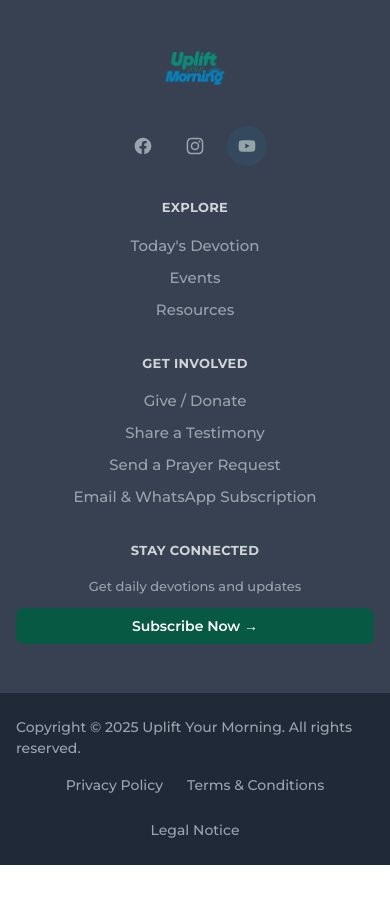
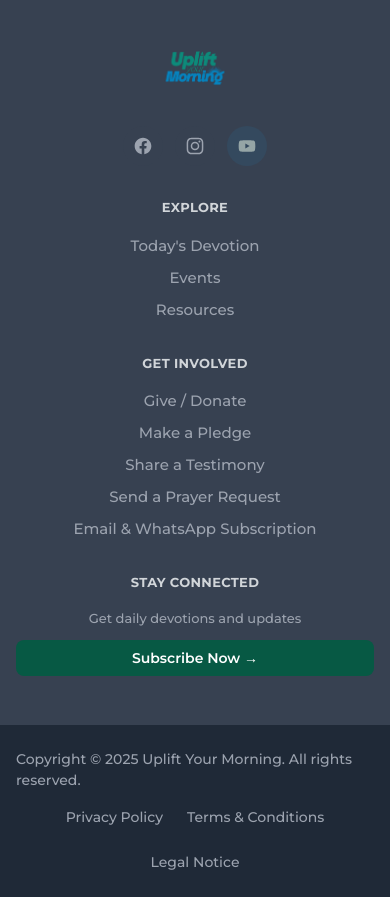
Before and after one commit to josueadimado/uplift-your-morning, a Django app: template templates/community/testimony_form.html in a window 390 px wide. Shown: the part 1073-1970 px from the top of the page. Before the commit the page ends 1938 px from the top, so only its background shows below. Run offline with Django 5.2, Linux system fonts and the light colour scheme; the template is opened without the code that fills it, so the values that code supplies are empty; some libraries are stand-ins or nearby versions.

Commit message:
Add navigation links for pledge form page
- Add 'Pledge' button in desktop navigation next to 'Give' button
- Add 'Make a Pledge' button in mobile menu
- Add 'Make a Pledge' link in footer under 'Get Involved' section
- Makes pledge form easily accessible from main navigation

```diff
--- a/templates/base.html
+++ b/templates/base.html
@@ -505,6 +505,13 @@
                            onmouseout="this.style.background='white'; this.style.color='var(--primary)'">
                             Give
                         </a>
+                        <a href="{% url 'pages:pledge_form' %}"
+                           class="px-5 py-2 rounded-md font-semibold transition-all border hover:text-white hover:border-[var(--primary)]"
+                           style="border-color: var(--primary); color: var(--primary); font-size: 15px;"
+                           onmouseover="this.style.background='var(--primary)'; this.style.color='white'"
+                           onmouseout="this.style.background='white'; this.style.color='var(--primary)'">
+                            Pledge
+                        </a>
                         <a href="{% url 'subscriptions:subscribe' %}"
                            class="px-5 py-2 rounded-md font-semibold text-white transition-colors shadow-sm hover:shadow-md"
                            style="background: var(--primary);"
@@ -583,6 +590,13 @@
                        onmouseover="this.style.background='var(--primary)'; this.style.color='white'"
                        onmouseout="this.style.background='white'; this.style.color='var(--primary)'">
                         Give
+                    </a>
+                    <a href="{% url 'pages:pledge_form' %}"
+                       class="block px-4 py-3 border-2 rounded-md text-center font-semibold hover:text-white transition-colors"
+                       style="border-color: var(--primary); color: var(--primary); font-size: 16px;"
+                       onmouseover="this.style.background='var(--primary)'; this.style.color='white'"
+                       onmouseout="this.style.background='white'; this.style.color='var(--primary)'">
+                        Make a Pledge
                     </a>
                     <a href="{% url 'subscriptions:subscribe' %}"
                        class="block px-4 py-3 rounded-md text-center font-semibold text-white transition-colors shadow-sm"
@@ -824,6 +838,7 @@
                         <h5 class="font-bold uppercase tracking-wide mb-4 sm:mb-6" style="color: var(--footer_text); font-size: 13px;">Get Involved</h5>
                         <ul class="space-y-2 sm:space-y-3">
                             <li><a href="{% url 'pages:donate' %}" class="transition-colors" style="color: var(--footer_text_light); font-size: 15px;" onmouseover="this.style.color='var(--footer_text)'" onmouseout="this.style.color='var(--footer_text_light)'">Give / Donate</a></li>
+                            <li><a href="{% url 'pages:pledge_form' %}" class="transition-colors" style="color: var(--footer_text_light); font-size: 15px;" onmouseover="this.style.color='var(--footer_text)'" onmouseout="this.style.color='var(--footer_text_light)'">Make a Pledge</a></li>
                             <li><a href="{% url 'community:testimonies' %}" class="transition-colors" style="color: var(--footer_text_light); font-size: 15px;" onmouseover="this.style.color='var(--footer_text)'" onmouseout="this.style.color='var(--footer_text_light)'">Share a Testimony</a></li>
                             <li><a href="{% url 'community:prayer-request' %}" class="transition-colors" style="color: var(--footer_text_light); font-size: 15px;" onmouseover="this.style.color='var(--footer_text)'" onmouseout="this.style.color='var(--footer_text_light)'">Send a Prayer Request</a></li>
                             <li><a href="{% url 'subscriptions:subscribe' %}" class="transition-colors" style="color: var(--footer_text_light); font-size: 15px;" onmouseover="this.style.color='var(--footer_text)'" onmouseout="this.style.color='var(--footer_text_light)'">Email & WhatsApp Subscription</a></li>
```
